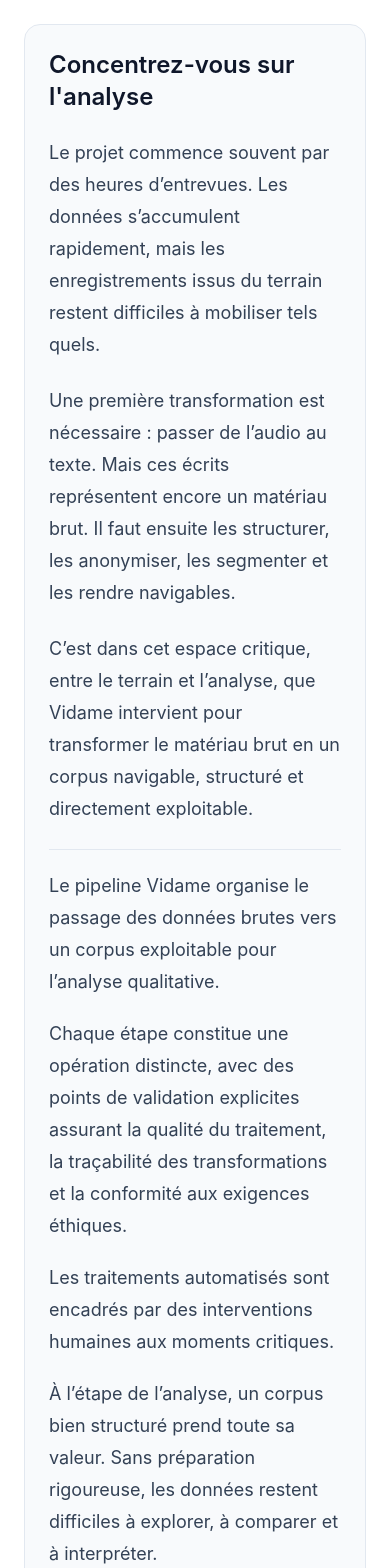
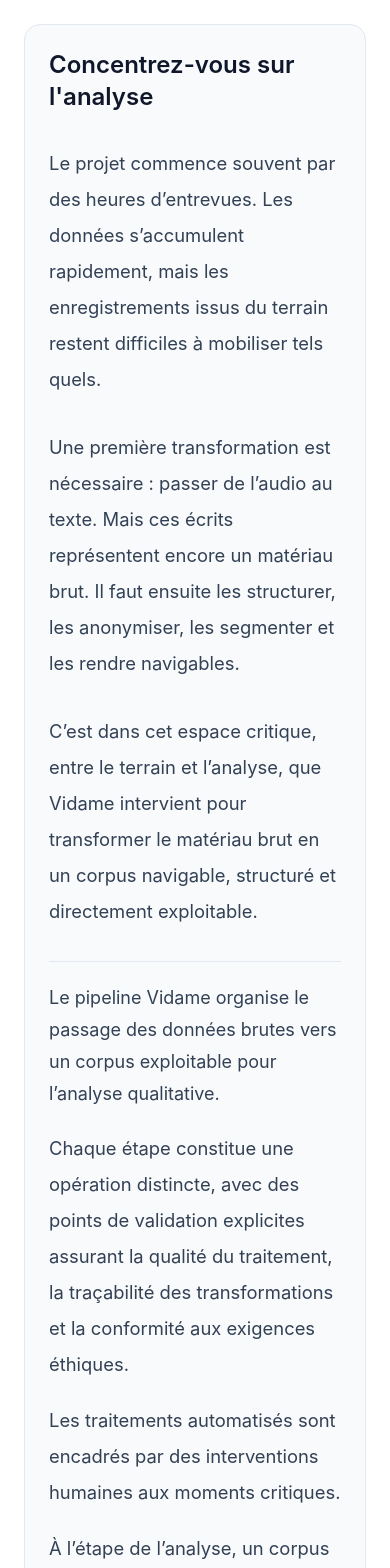
Before and after one commit to momopro21/vidame-recherche, a React (Vite) app: page / in a window 390 px wide. Shown: the part 1520-3088 px from the top of the page. Built offline with nearby package versions, Linux system fonts and the light colour scheme; the HTML template or start-up script is replaced by a standard one.

Commit message:
Update App.tsx

```diff
--- a/src/App.tsx
+++ b/src/App.tsx
@@ -389,25 +389,25 @@ function Shell({
 
 {/* ===== VIDAME_REPERE_SECTION_PIPELINE ===== */}
 <section className="border-y border-slate-200">
-  <div className="mx-auto max-w-7xl px-6 py-8 md:px-8 md:py-10">
+  <div className="mx-auto max-w-5xl px-6 py-8 md:px-8 md:py-10">
     <SectionTitle
       eyebrow="Pipeline Vidame"
       title="Du terrain à l'analyse : la chaine opératoire Vidame"
     />
 
-    <div className="mt-10 space-y-6 rounded-2xl border border-slate-200 bg-slate-50 p-6 md:p-8">
+    <div className="mt-10 space-y-8 rounded-2xl border border-slate-200 bg-slate-50 p-6 md:p-8">
       <h3 className="text-2xl font-semibold text-slate-900 md:text-3xl">
         Concentrez-vous sur l'analyse
       </h3>
-          <p className="text-lg leading-8 text-slate-700 md:text-[1.2rem] md:leading-9">
+          <p className="text-[1.15rem] leading-9 text-slate-700 md:text-[1.2rem] md:leading-9">
             Le projet commence souvent par des heures d’entrevues. Les données s’accumulent rapidement, mais les enregistrements issus du terrain restent difficiles à mobiliser tels quels.
           </p>
 
-          <p className="text-lg leading-8 text-slate-700 md:text-[1.2rem] md:leading-9">
+          <p className="text-[1.15rem] leading-9 text-slate-700 md:text-[1.2rem] md:leading-9">
             Une première transformation est nécessaire : passer de l’audio au texte. Mais ces écrits représentent encore un matériau brut. Il faut ensuite les structurer, les anonymiser, les segmenter et les rendre navigables.
           </p>
 
-          <p className="text-lg leading-8 text-slate-700 md:text-[1.2rem] md:leading-9">
+          <p className="text-[1.15rem] leading-9 text-slate-700 md:text-[1.2rem] md:leading-9">
             C’est dans cet espace critique, entre le terrain et l’analyse, que Vidame intervient pour transformer le matériau brut en un corpus navigable, structuré et directement exploitable.
           </p>
 
@@ -416,19 +416,19 @@ function Shell({
               Le pipeline Vidame organise le passage des données brutes vers un corpus exploitable pour l’analyse qualitative.
             </p>
 
-            <p className="text-lg leading-8 text-slate-700 md:text-[1.2rem] md:leading-9">
+            <p className="text-[1.15rem] leading-9 text-slate-700 md:text-[1.2rem] md:leading-9">
               Chaque étape constitue une opération distincte, avec des points de validation explicites assurant la qualité du traitement, la traçabilité des transformations et la conformité aux exigences éthiques.
             </p>
 
-            <p className="text-lg leading-8 text-slate-700 md:text-[1.2rem] md:leading-9">
+            <p className="text-[1.15rem] leading-9 text-slate-700 md:text-[1.2rem] md:leading-9">
               Les traitements automatisés sont encadrés par des interventions humaines aux moments critiques.
             </p>
 
-            <p className="text-lg leading-8 text-slate-700 md:text-[1.2rem] md:leading-9">
+            <p className="text-[1.15rem] leading-9 text-slate-700 md:text-[1.2rem] md:leading-9">
               À l’étape de l’analyse, un corpus bien structuré prend toute sa valeur. Sans préparation rigoureuse, les données restent difficiles à explorer, à comparer et à interpréter.
             </p>
 
-            <p className="text-lg leading-8 text-slate-700 md:text-[1.2rem] md:leading-9">
+            <p className="text-[1.15rem] leading-9 text-slate-700 md:text-[1.2rem] md:leading-9">
               L’objectif de Vidame est de vous permettre de vous consacrer à l’analyse à partir d’un corpus déjà structuré, fiable et exploitable.
             </p>
 
```
